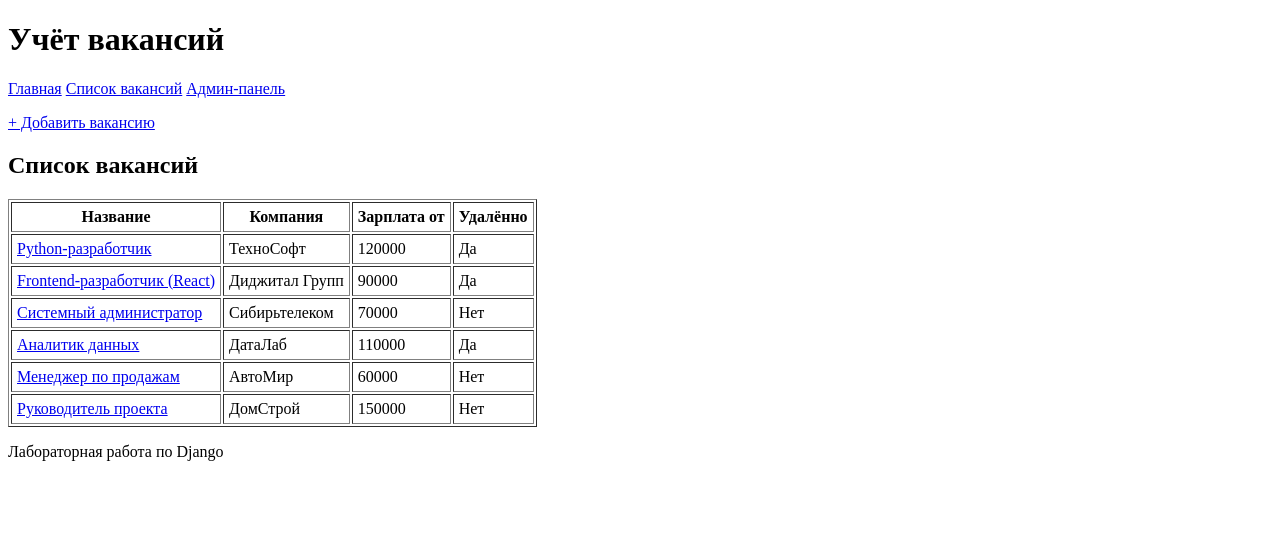
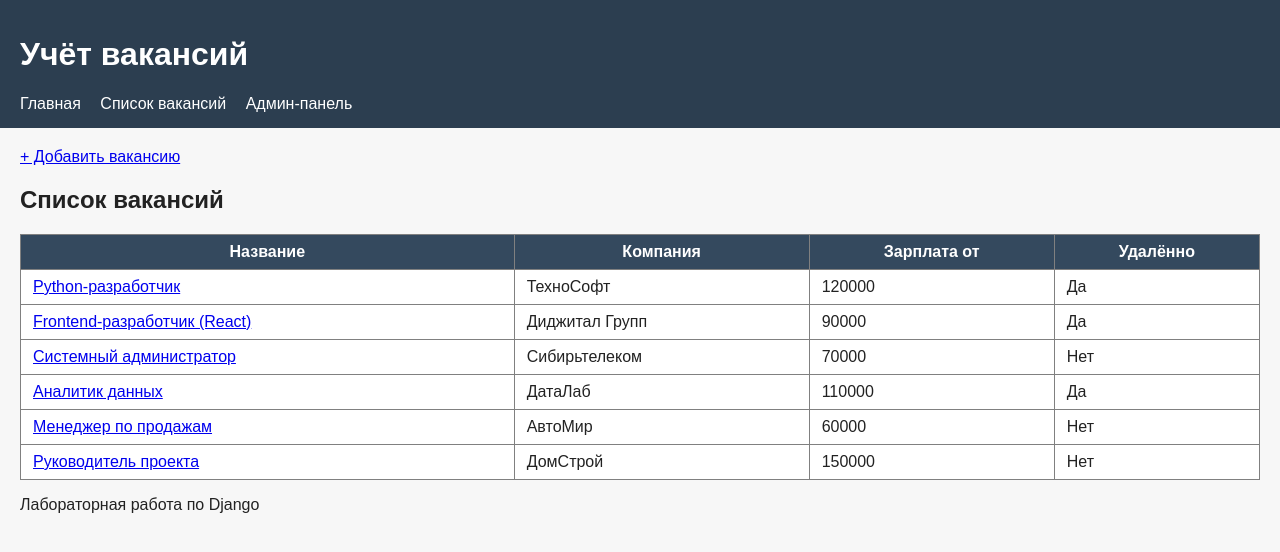
Before and after one commit to GlebNagornikov/django_lab_2, a Django app: page /vacancies/ in a window 1280 px wide. Shown: the top 552 px of the page. Run offline with Django 5.2, Linux system fonts and the light colour scheme; data comes from the database, SQL or seed files in the repository.

Commit message:
Добавлены статические стили и подключение CSS

```diff
--- /dev/null
+++ b/core/static/core/style.css
@@ -0,0 +1,56 @@
+body {
+  font-family: Arial, sans-serif;
+  margin: 0;
+  padding: 0 20px;
+  background-color: #f7f7f7;
+  color: #222;
+}
+
+header {
+  background-color: #2c3e50;
+  color: white;
+  padding: 15px 20px;
+  margin: -0 -20px 20px -20px;
+}
+
+header nav a {
+  color: white;
+  margin-right: 15px;
+  text-decoration: none;
+}
+
+header nav a:hover {
+  text-decoration: underline;
+}
+
+table {
+  border-collapse: collapse;
+  width: 100%;
+  background: white;
+}
+
+table th, table td {
+  padding: 8px 12px;
+}
+
+table th {
+  background-color: #34495e;
+  color: white;
+}
+
+form p {
+  margin-bottom: 10px;
+}
+
+button {
+  background-color: #2c3e50;
+  color: white;
+  border: none;
+  padding: 8px 16px;
+  cursor: pointer;
+  border-radius: 4px;
+}
+
+button:hover {
+  background-color: #1a252f;
+}
--- a/core/templates/core/base.html
+++ b/core/templates/core/base.html
@@ -4,6 +4,7 @@
 <head>
     <meta charset="UTF-8">
     <title>{% block title %}Учёт вакансий{% endblock %}</title>
+    <link rel="stylesheet" href="{% static 'core/style.css' %}">
 </head>
 <body>
     <header>
--- a/mysite/settings.py
+++ b/mysite/settings.py
@@ -118,6 +118,7 @@ USE_TZ = True
 # https://docs.djangoproject.com/en/5.2/howto/static-files/
 
 STATIC_URL = "static/"
+STATICFILES_DIRS = [BASE_DIR / "core" / "static"]
 
 # Default primary key field type
 # https://docs.djangoproject.com/en/5.2/ref/settings/#default-auto-field
```
